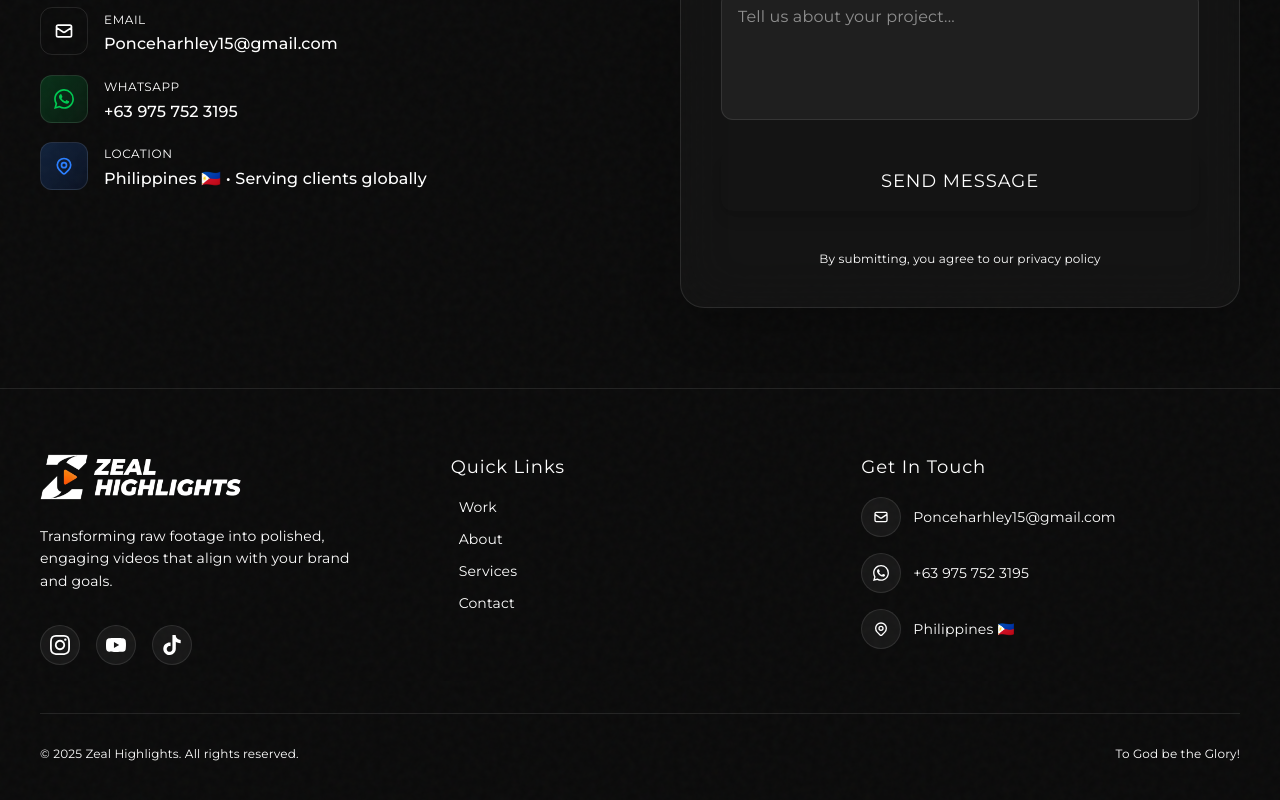
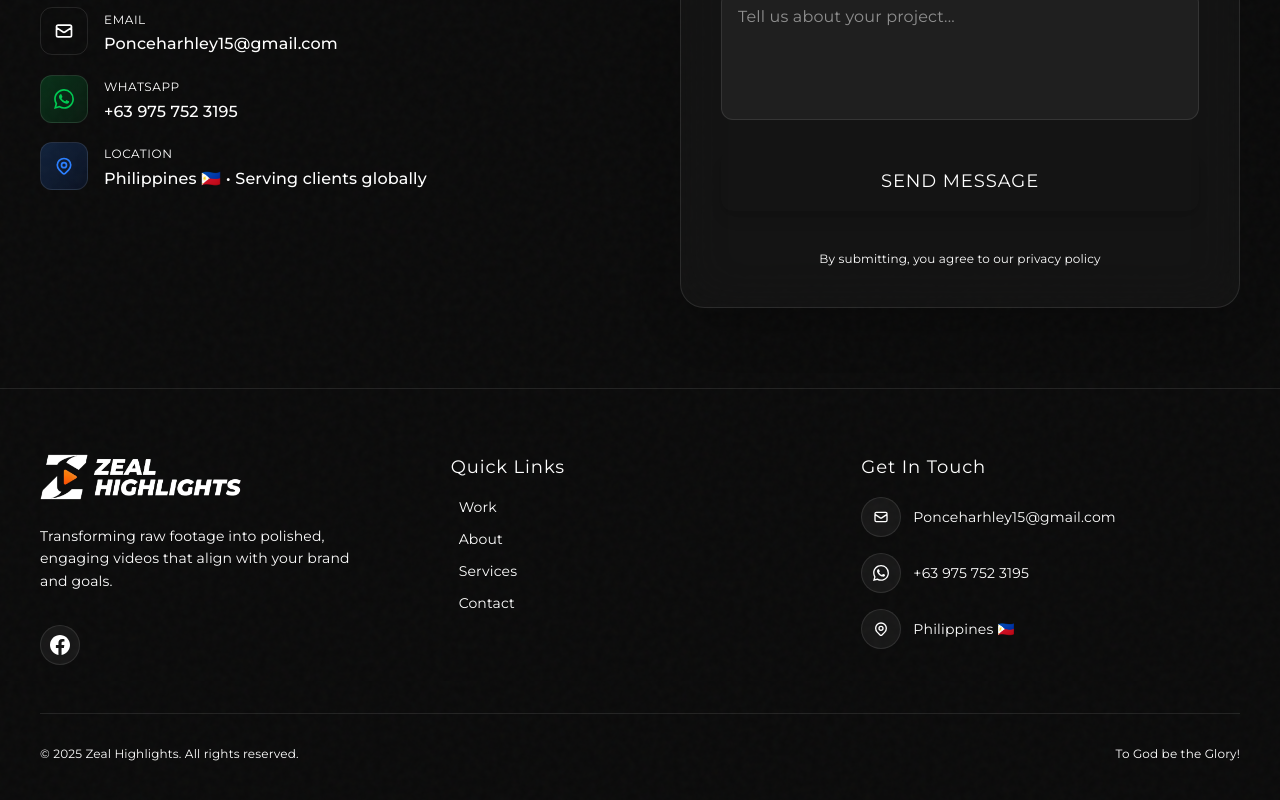
Before and after one commit to leoboy14/Zeal, a React (Vite) app: page /contact in a window 1280 px wide. Shown: the part 599-1399 px from the top of the page. Built offline with nearby package versions, Linux system fonts and the light colour scheme.

Commit message:
Update footer: only Facebook social link

```diff
--- a/src/components/Footer.tsx
+++ b/src/components/Footer.tsx
@@ -48,33 +48,13 @@
             {/* Social Links */}
             <div className="flex items-center gap-4 pt-4">
               <a
-                href="https://instagram.com/zealhighlights"
+                href="https://www.facebook.com/zealchristianbookshoppe"
                 target="_blank"
                 rel="noopener noreferrer"
                 className="w-10 h-10 rounded-full bg-white/5 border border-white/10 flex items-center justify-center text-text-gray hover:text-primary-orange hover:border-primary-orange/50 hover:bg-primary-orange/10 transition-all duration-300"
               >
                 <svg className="w-5 h-5" fill="currentColor" viewBox="0 0 24 24">
-                  <path d="M12 2.163c3.204 0 3.584.012 4.85.07 3.252.148 4.771 1.691 4.919 4.919.058 1.265.069 1.645.069 4.849 0 3.205-.012 3.584-.069 4.849-.149 3.225-1.664 4.771-4.919 4.919-1.266.058-1.644.07-4.85.07-3.204 0-3.584-.012-4.849-.07-3.26-.149-4.771-1.699-4.919-4.92-.058-1.265-.07-1.644-.07-4.849 0-3.204.013-3.583.07-4.849.149-3.227 1.664-4.771 4.919-4.919 1.266-.057 1.645-.069 4.849-.069zm0-2.163c-3.259 0-3.667.014-4.947.072-4.358.2-6.78 2.618-6.98 6.98-.059 1.281-.073 1.689-.073 4.948 0 3.259.014 3.668.072 4.948.2 4.358 2.618 6.78 6.98 6.98 1.281.058 1.689.072 4.948.072 3.259 0 3.668-.014 4.948-.072 4.354-.2 6.782-2.618 6.979-6.98.059-1.28.073-1.689.073-4.948 0-3.259-.014-3.667-.072-4.947-.196-4.354-2.617-6.78-6.979-6.98-1.281-.059-1.69-.073-4.949-.073zm0 5.838c-3.403 0-6.162 2.759-6.162 6.162s2.759 6.163 6.162 6.163 6.162-2.759 6.162-6.163c0-3.403-2.759-6.162-6.162-6.162zm0 10.162c-2.209 0-4-1.79-4-4 0-2.209 1.791-4 4-4s4 1.791 4 4c0 2.21-1.791 4-4 4zm6.406-11.845c-.796 0-1.441.645-1.441 1.44s.645 1.44 1.441 1.44c.795 0 1.439-.645 1.439-1.44s-.644-1.44-1.439-1.44z"/>
-                </svg>
-              </a>
-              <a
-                href="https://youtube.com/@zealhighlights"
-                target="_blank"
-                rel="noopener noreferrer"
-                className="w-10 h-10 rounded-full bg-white/5 border border-white/10 flex items-center justify-center text-text-gray hover:text-primary-orange hover:border-primary-orange/50 hover:bg-primary-orange/10 transition-all duration-300"
-              >
-                <svg className="w-5 h-5" fill="currentColor" viewBox="0 0 24 24">
-                  <path d="M23.498 6.186a3.016 3.016 0 0 0-2.122-2.136C19.505 3.545 12 3.545 12 3.545s-7.505 0-9.377.505A3.017 3.017 0 0 0 .502 6.186C0 8.07 0 12 0 12s0 3.93.502 5.814a3.016 3.016 0 0 0 2.122 2.136c1.871.505 9.376.505 9.376.505s7.505 0 9.377-.505a3.015 3.015 0 0 0 2.122-2.136C24 15.93 24 12 24 12s0-3.93-.502-5.814zM9.545 15.568V8.432L15.818 12l-6.273 3.568z"/>
-                </svg>
-              </a>
-              <a
-                href="https://tiktok.com/@zealhighlights"
-                target="_blank"
-                rel="noopener noreferrer"
-                className="w-10 h-10 rounded-full bg-white/5 border border-white/10 flex items-center justify-center text-text-gray hover:text-primary-orange hover:border-primary-orange/50 hover:bg-primary-orange/10 transition-all duration-300"
-              >
-                <svg className="w-5 h-5" fill="currentColor" viewBox="0 0 24 24">
-                  <path d="M12.525.02c1.31-.02 2.61-.01 3.91-.02.08 1.53.63 3.09 1.75 4.17 1.12 1.11 2.7 1.62 4.24 1.79v4.03c-1.44-.05-2.89-.35-4.2-.97-.57-.26-1.1-.59-1.62-.93-.01 2.92.01 5.84-.02 8.75-.08 1.4-.54 2.79-1.35 3.94-1.31 1.92-3.58 3.17-5.91 3.21-1.43.08-2.86-.31-4.08-1.03-2.02-1.19-3.44-3.37-3.65-5.71-.02-.5-.03-1-.01-1.49.18-1.9 1.12-3.72 2.58-4.96 1.66-1.44 3.98-2.13 6.15-1.72.02 1.48-.04 2.96-.04 4.44-.99-.32-2.15-.23-3.02.37-.63.41-1.11 1.04-1.36 1.75-.21.51-.15 1.07-.14 1.61.24 1.64 1.82 3.02 3.5 2.87 1.12-.01 2.19-.66 2.77-1.61.19-.33.4-.67.41-1.06.1-1.79.06-3.57.07-5.36.01-4.03-.01-8.05.02-12.07z"/>
+                  <path d="M24 12.073c0-6.627-5.373-12-12-12s-12 5.373-12 12c0 5.99 4.388 10.954 10.125 11.854v-8.385H7.078v-3.47h3.047V9.43c0-3.007 1.792-4.669 4.533-4.669 1.312 0 2.686.235 2.686.235v2.953H15.83c-1.491 0-1.956.925-1.956 1.874v2.25h3.328l-.532 3.47h-2.796v8.385C19.612 23.027 24 18.062 24 12.073z"/>
                 </svg>
               </a>
             </div>
```
Also changed, not shown: 1 other file (tests, documents, lock files or other folders).
